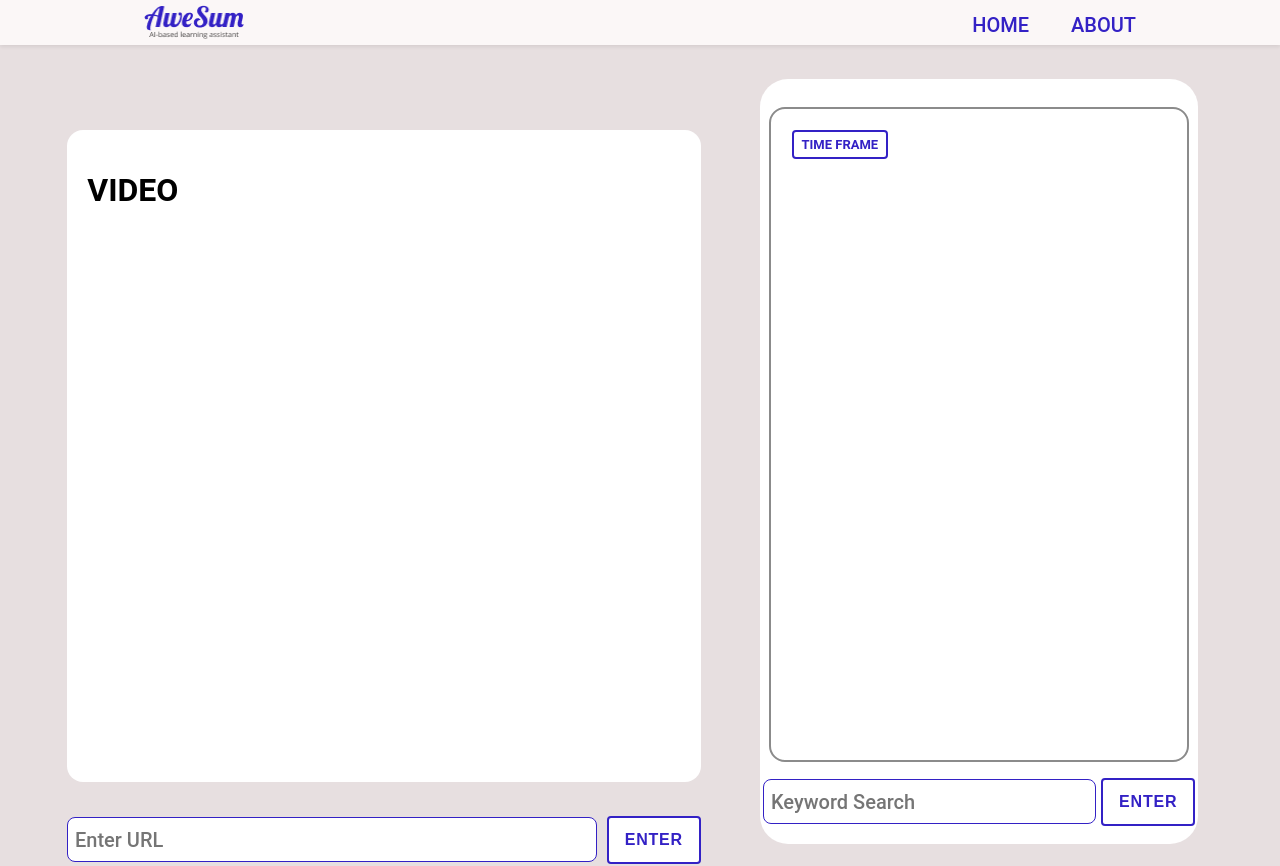
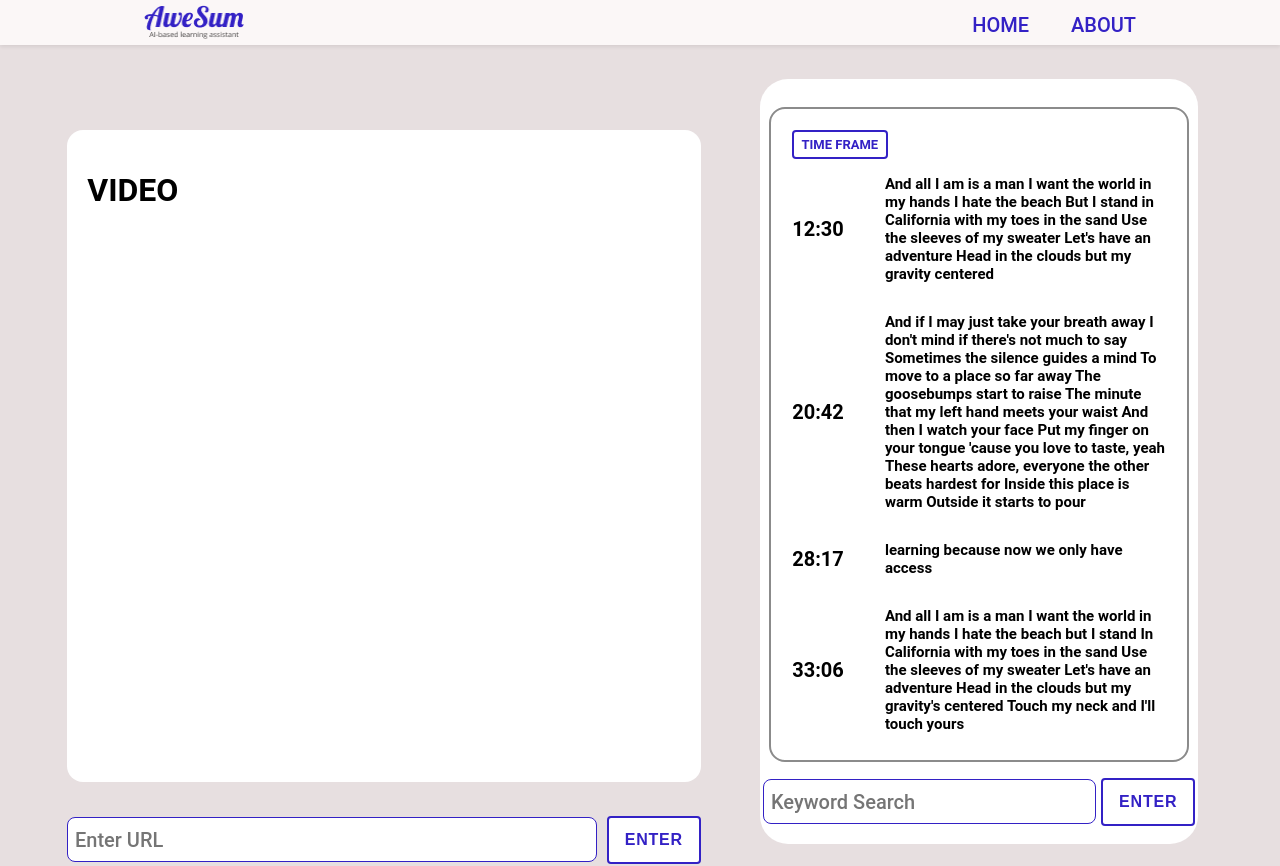
Before and after one commit to 89OutOf10/AweSum-FE, a React (Create React App) app: page / in a window 1280 px wide. Shown: the top 866 px of the page. Built offline with nearby package versions, Linux system fonts and the light colour scheme.

Commit message:
added grid to keyword search

```diff
--- a/src/components/main/KeywordSearch.js
+++ b/src/components/main/KeywordSearch.js
@@ -36,6 +36,36 @@ const Row = styled.div`
   align-items: center;
 `;
 
+const Grid = styled.div`
+  width: 95%;
+  display: grid;
+  grid-template-columns: 1fr 3fr;
+  grit-auto-rows: minmax(100px, auto);
+  row-gap: 30px;
+  column-gap: 20px;
+  justify-items: center;
+  align-items: center;
+  margin-bottom: 20px;
+`;
+
+const Time = styled.div`
+  font-family: 'Roboto', sans-serif;
+  font-weight: bold;
+  font-size: 20px;
+  display: flex;
+  flex-direction: column;
+  justify-content: center;
+  overflow: auto;
+`;
+
+const Sentence = styled.div`
+  font-family: 'Roboto', sans-serif;
+  font-weight: bold;
+  font-size: 15px;
+  width: 100%;
+  overflow: auto;
+`;
+
 const KeywordSearch = () => {
   const [inputs, setInputs] = useState('');
   const onChange = (e) => {
@@ -49,8 +79,42 @@ const KeywordSearch = () => {
       <Col>
         <Board>
           <TimeFrame
-            style={{ marginTop: '5%', marginLeft: '5%', marginBottom: '2%' }}
+            style={{ marginTop: '5%', marginLeft: '5%', marginBottom: '4%' }}
           />
+          <Grid>
+            <Time>12:30</Time>
+            <Sentence>
+              And all I am is a man I want the world in my hands I hate the
+              beach But I stand in California with my toes in the sand Use the
+              sleeves of my sweater Let's have an adventure Head in the clouds
+              but my gravity centered
+            </Sentence>
+            <Time>20:42</Time>
+            <Sentence>
+              And if I may just take your breath away I don't mind if there's
+              not much to say Sometimes the silence guides a mind To move to a
+              place so far away The goosebumps start to raise The minute that my
+              left hand meets your waist And then I watch your face Put my
+              finger on your tongue 'cause you love to taste, yeah These hearts
+              adore, everyone the other beats hardest for Inside this place is
+              warm Outside it starts to pour
+            </Sentence>
+            <Time>28:17</Time>
+            <Sentence>learning because now we only have access</Sentence>
+            <Time>33:06</Time>
+            <Sentence>
+              And all I am is a man I want the world in my hands I hate the
+              beach but I stand In California with my toes in the sand Use the
+              sleeves of my sweater Let's have an adventure Head in the clouds
+              but my gravity's centered Touch my neck and I'll touch yours
+            </Sentence>
+            <Time>51:29</Time>
+            <Sentence>
+              She knows what I think about And what I think about One love, two
+              mouths One love, one house No shirt, no blouse Just us, you find
+              out Nothing that I wouldn't wanna tell you about, no
+            </Sentence>
+          </Grid>
         </Board>
         <Row>
           <Input
```
